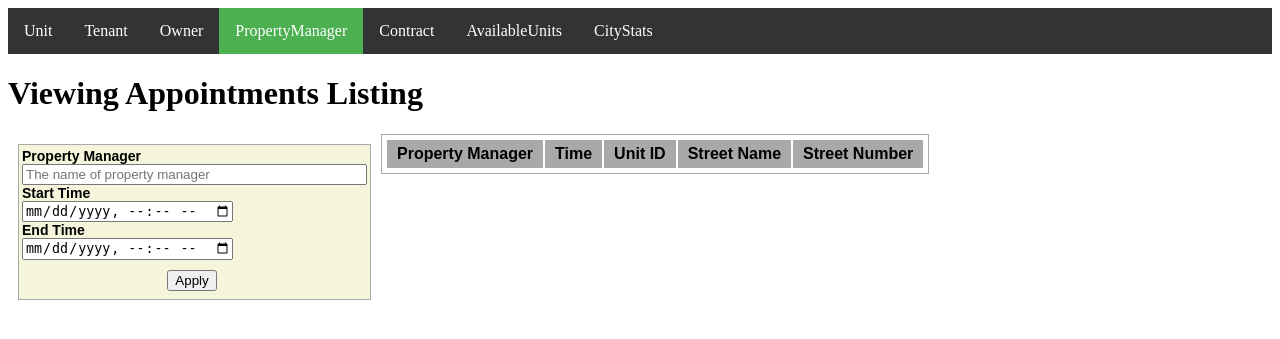
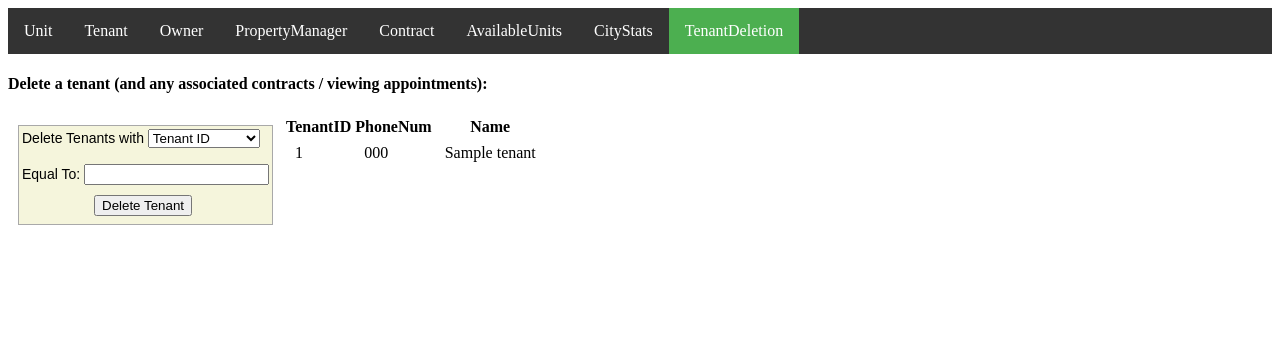
Before and after one commit to costewart/304-Project, a PHP site: page /TenantDeletion/index in a window 1280 px wide. Shown: the top 339 px of the page. Run offline with PHP 8.4, Linux system fonts and the light colour scheme; tables that the repository leaves empty hold one stand-in row (values such as "Sample post"); lists and menus that the app fills with data are empty.

Commit message:
Deletion with CASCADE for Tenants

```diff
--- /dev/null
+++ b/app/Controller/TenantDeletionController.php
@@ -0,0 +1,25 @@
+<?php
+class TenantDeletionController extends Controller
+{
+    protected $model;
+
+    public function __construct() {
+        $this->model = $this->model("Tenant");
+    }
+
+    public function index() {
+        $tenants = $this->model->getAllTenants();
+        $this->view('tenantDeletion/index', [
+            "tenants" => $tenants
+        ]);
+    }
+
+    public function deleteTenant() {
+        $field = $_POST["field"];
+        $val = $_POST["val"];
+        $tenants = $this->model->deleteTenant($field, $val);
+        $this->view('tenantDeletion/index', [
+           "tenants" => $tenants
+        ]);
+    }
+}
--- a/app/Model/Tenant.php
+++ b/app/Model/Tenant.php
@@ -48,17 +48,15 @@ class Tenant
         return $results;
     }
 
-    public function deleteTenant() {
-
+    public function deleteTenant($field, $val) {
         // UPDATE sql string
-        $sql = "DELETE FROM Tenants WHERE TenantID='$_POST[tid]'";
+        $sql = "DELETE FROM Tenants WHERE $field='$val'";
 
         if ($this->connection->query($sql) === TRUE) {
          echo "Tenant deleted successfully";
          } else {
          //echo "Error: " . $sql . "<br>" . $this->connection->error;
-         echo "<script type='text/javascript'>alert('Tenant is involved in a Rent Contract - cannot be deleted')</script>";
-         }
+        }
 
          $results = $this->getAllTenants();
          return $results;
--- a/app/View/header.php
+++ b/app/View/header.php
@@ -8,6 +8,7 @@
             ["/Contract/index", "Contract"],
             ["/AvailableUnits/index", "AvailableUnits"],
             ["/CityStats/index", "CityStats"],
+            ["/TenantDeletion/index", "TenantDeletion"],
         ];
         foreach ($options as $index => $option): ?>
             <li>
--- a/app/View/tenant/index.php
+++ b/app/View/tenant/index.php
@@ -41,8 +41,7 @@
                     echo "<td><div class='input-group'><input type=text name='pname' value='".$tenant["Name"]."'</div></td>";
                     echo "<td><div class='input-group'><input type=text name='phonenum' value='".$tenant['PhoneNum']."'</div></td>";
                     echo "<input type=hidden name=tid value='".$tenant['TenantID']."'>";
-                    echo "<td><div class='input-group'><button formaction='/Tenant/update' class='btn-char' name='update' type=submit onclick='alert();''>Update</button></div></td>";
-                    echo "<td><div class='input-group'><button formaction='/Tenant/delete' class='del_btn' name='delete' type=submit>Delete</button></div></td>";
+                    echo "<td><div class='input-group'><button formaction='/Tenant/update' class='btn-char' name='update' type=submit ;''>Update</button></div></td>";
                     echo "</form></tr>";
                     }
                 }
--- /dev/null
+++ b/app/View/tenantDeletion/index.php
@@ -0,0 +1,50 @@
+
+<html>
+    <head>
+        <link rel="stylesheet" type="text/css" href="/css/common.css" media="screen"/>
+    </head>
+    <body>
+        <?php $activeTab = 7;
+        include('../app/View/header.php');  ?>
+        <h4>Delete a tenant (and any associated contracts / viewing appointments):</h4>
+        <form class="filter-table" action='/TenantDeletion/deleteTenant' method="post">
+            <label for="field">Delete Tenants with</label>
+            <select id="field" name="field">
+                <option value="TenantID">Tenant ID</option>
+                <option value="Name">Tenant Name</option>
+                <option value="PhoneNum">Phone Number</option>
+            </select> <br><br>
+            <label for="val">Equal To:</label>
+            <input type="text" name="val" placeholder="" required />
+            <div class="button-wrapper">
+                <input type="submit" value="Delete Tenant">
+            </div>
+        </form>
+
+        <?php $tenants = $data["tenants"];
+
+        if ($tenants) {?>
+        <!-- Display all query results as-is -->
+        <table class="tenants-table">
+            <thead>
+                <tr>
+                <?php
+                $fields = $tenants->fetch_fields();
+                foreach ($fields as $field) {
+                    echo "<th>$field->name</th>";
+                }
+                ?>
+                </tr>
+            </thead>
+            <tbody>
+            <?php
+            while ( $row = $tenants->fetch_row() ){
+                foreach($row as $data) {
+                    echo "<td>$data</td>";
+                }
+                echo "</tr>";
+            }} ?>
+            </tbody>
+        </table>
+    </body>
+</html>
```
Also changed, not shown: app/Controller/TenantController.php (+0 -7 lines), app/Controller/UnitController.php (+0 -9 lines), app/Model/Unit.php (+0 -12 lines), app/View/unit/index.php (+1 -8 lines), sql_scripts/create.sql (+4 -4 lines).
